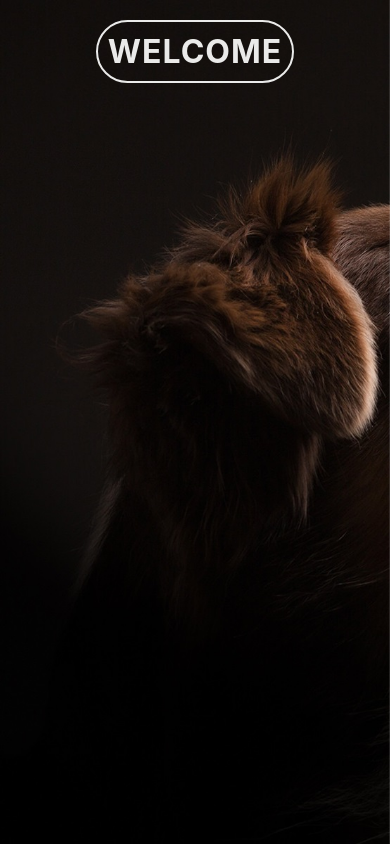
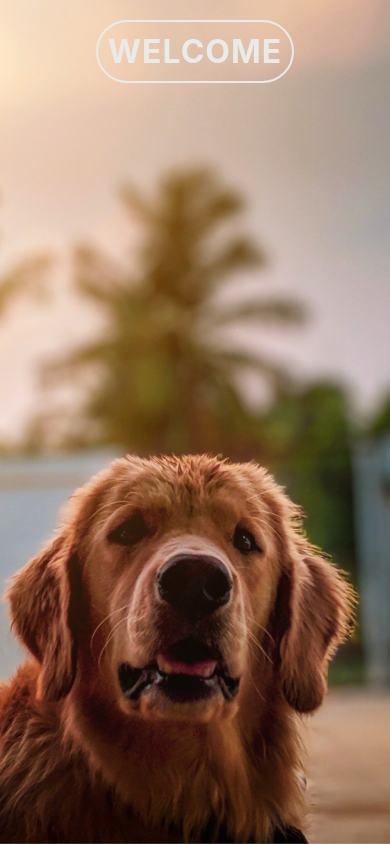
Before and after one commit to FacundoZto/Proyecto-Dogs, a React (Create React App) app in the folder client/: page / in a window 390 px wide. Built offline with nearby package versions, Linux system fonts and the light colour scheme.

Commit message:
update landing

```diff
--- a/client/src/css/Landing.module.css
+++ b/client/src/css/Landing.module.css
@@ -1,9 +1,12 @@
 .contenedor {
-	background: url('./images/dogbg.jpg') no-repeat fixed;
+	background: url('./images/dogbg.jpg');
   	-webkit-background-size: cover;
   	-moz-background-size: cover;
   	-o-background-size: cover;
   	background-size: cover;
+  	background-position: center center;
+  	background-repeat: no-repeat;
+  	background-attachment: fixed;
 
   	height: 100vh;
 
@@ -31,3 +34,16 @@
 	color: black;
 	border: none;
 }
+
+@media(max-width: 700px) {
+	.contenedor {
+		background: url('./images/golden.jpg');
+		-webkit-background-size: cover;
+	  	-moz-background-size: cover;
+	  	-o-background-size: cover;
+	  	background-size: cover;
+	  	background-position: center center;
+	  	background-repeat: no-repeat;
+	  	background-attachment: fixed;
+	}
+}
```
Also changed, not shown: client/src/css/images/golden.jpg (added).
